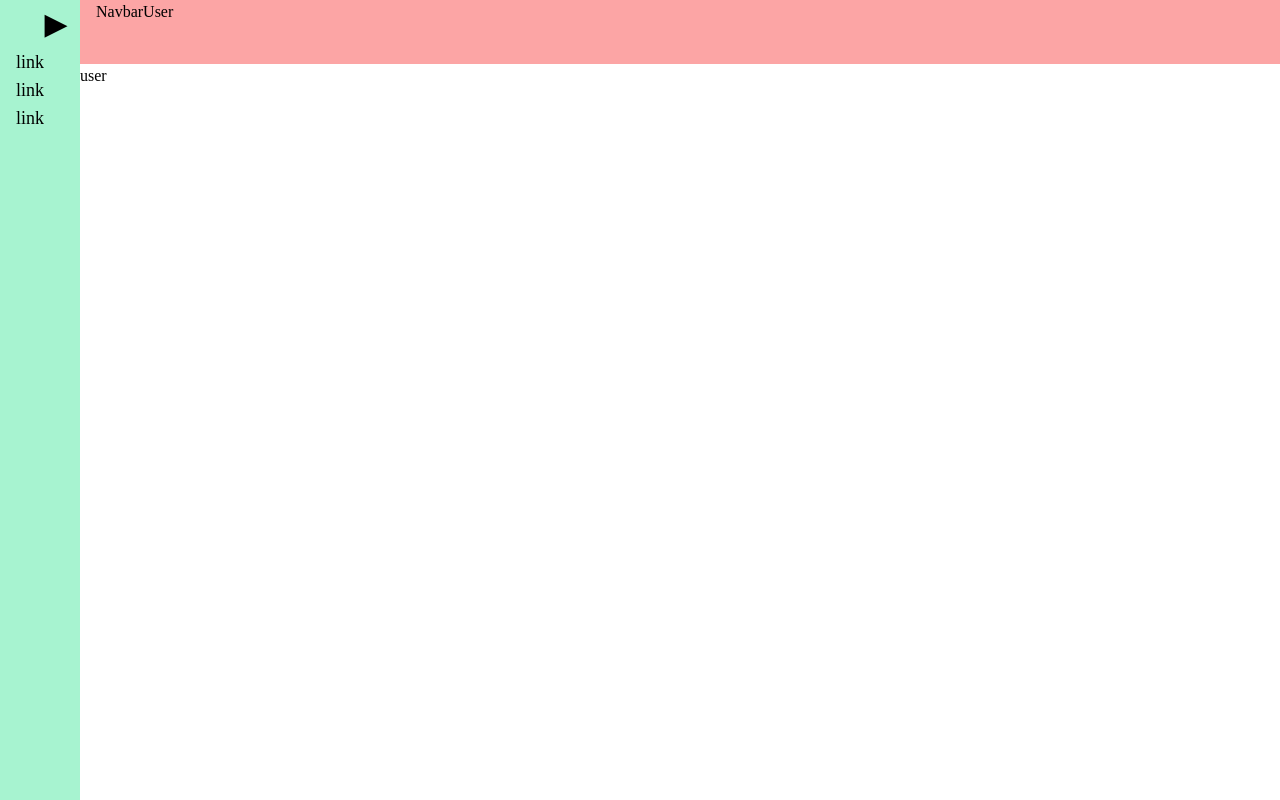
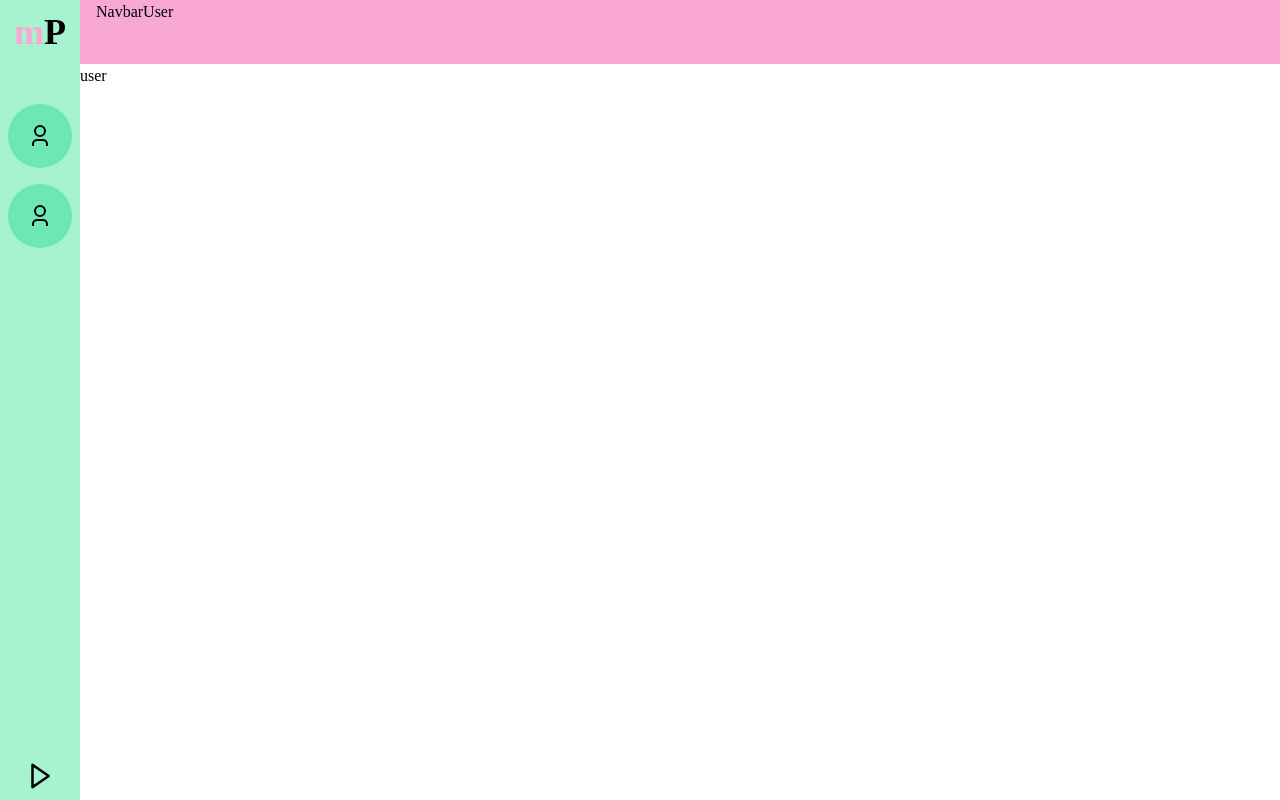
Before and after one commit to portrecistajeden/mypets-react, a React (Create React App) app: page /user in a window 1280 px wide. Built offline with nearby package versions, Linux system fonts and the light colour scheme.

Commit message:
sidebar progress

```diff
--- a/package.json
+++ b/package.json
@@ -8,6 +8,7 @@
     "@testing-library/user-event": "^13.5.0",
     "react": "^18.2.0",
     "react-dom": "^18.2.0",
+    "react-icons": "^4.8.0",
     "react-scripts": "5.0.1",
     "web-vitals": "^2.1.4"
   },
--- a/src/Components/NavbarMain.jsx
+++ b/src/Components/NavbarMain.jsx
@@ -3,7 +3,7 @@ import NavLink from "./Navlink";
 
 export default function NavbarMain() {
     return(
-        <div className="w-full bg-transparent h-16 flex flex-row items-center justify-between px-4">
+        <div className="fixed top-0 w-full bg-transparent h-16 flex flex-row items-center justify-between px-4">
             <Link className="text-4xl font-bold hover:text-pink-300 transition duration-300" to='/'><span className="text-pink-300">my</span>Pets</Link>
             <div className="flex flex-row items-center justify-end">
                 <NavLink target={'/about'} text={'About'}/>
--- a/src/Components/NavbarUser.jsx
+++ b/src/Components/NavbarUser.jsx
@@ -1,6 +1,6 @@
 
 export default function NavbarUser() {
   return (
-    <div className="bg-red-300 h-16 items-center justify-between px-4">NavbarUser</div>
+    <div className="bg-pink-300 h-16 items-center justify-between px-4">NavbarUser</div>
   )
 }
--- /dev/null
+++ b/src/Components/Sidebar/Logo.jsx
@@ -0,0 +1,9 @@
+import React from 'react'
+
+export default function Logo({sidebarHidden}) {
+  return (
+    <div className='flex items-center justify-center h-16 mb-8'>
+        <h1 className="text-4xl font-bold text-center m-0"><span className="text-pink-300">{sidebarHidden ? 'm' : 'my'}</span>{sidebarHidden ? 'P' : 'Pets'}</h1>
+    </div>
+  )
+}
--- a/src/Components/Sidebar/Sidebar.jsx
+++ b/src/Components/Sidebar/Sidebar.jsx
@@ -1,17 +1,21 @@
 import { useState } from "react";
-import NavLink from "../Navlink";
 import VisibilityButton from "./VisibilityButton";
+import Logo from "./Logo";
+import SidebarLink from "./SidebarLink";
+import {RiUser3Line} from 'react-icons/ri';
 
 export default function Sidebar() {
 
     const [sidebarHidden, setSidebarHidden] = useState(true);
 
     return(
-        <div className={`relative flex flex-col h-screen bg-emerald-200 ${sidebarHidden ? 'w-20' : 'w-52'} transition-width duration-200 ease-out`}>
+        <div className={`relative flex flex-col justify-between h-screen bg-emerald-200 ${sidebarHidden ? 'w-20' : 'w-52'} transition-width duration-200 ease-out`}>
+            <div className="flex flex-col">
+                <Logo sidebarHidden={sidebarHidden}/>
+                <SidebarLink target={'/'} text='link' icon={<RiUser3Line/>} sidebarHidden = {sidebarHidden}/>
+                <SidebarLink target={'/'} text='link' icon={<RiUser3Line/>} sidebarHidden = {sidebarHidden}/>
+            </div>
             <VisibilityButton sidebarHidden={sidebarHidden} setSidebarHidden={setSidebarHidden}/>
-            <NavLink target={'/'} text='link'/>
-            <NavLink target={'/'} text='link'/>
-            <NavLink target={'/'} text='link'/>
         </div>
     )
 }
--- /dev/null
+++ b/src/Components/Sidebar/SidebarLink.jsx
@@ -0,0 +1,18 @@
+import React from 'react'
+import { Link } from 'react-router-dom'
+
+export default function SidebarLink({target, text, icon, sidebarHidden}) {
+  return (
+    <div className='flex justify-center items-center w-full h-16 my-2'>
+        <Link to={target} className={`flex flex-row px-4 items-center text-2xl w-16 h-16 bg-emerald-300 rounded-[32px] hover:rounded-[6px]  duration-200 mx-0 ${sidebarHidden ? 'justify-center' : 'w-44'}`}>
+            {icon}
+
+            {sidebarHidden ?
+                <></>
+                :
+                text
+            }
+        </Link>
+    </div>
+  )
+}
--- a/src/Components/Sidebar/VisibilityButton.jsx
+++ b/src/Components/Sidebar/VisibilityButton.jsx
@@ -1,9 +1,10 @@
 import React from 'react'
+import { BiRightArrow } from 'react-icons/bi';
 
 export default function VisibilityButton({sidebarHidden, setSidebarHidden}) {
   return (
-    <button onClick={() => setSidebarHidden(!sidebarHidden)} className='w-12 h-12 ml-auto'>
-        <div className={`${sidebarHidden ? '' : 'rotate-180'} transition duration-300 ease-in-out text-3xl`}>▶</div>
+    <button onClick={() => setSidebarHidden(!sidebarHidden)} className='w-12 h-12 ml-auto mr-4 hover:text-pink-300'>
+        <BiRightArrow className={`${sidebarHidden ? '' : 'rotate-180'} transition duration-200 ease-in-out text-3xl mx-auto`}/>
     </button>
   )
 }
--- a/src/Pages/Home.jsx
+++ b/src/Pages/Home.jsx
@@ -25,7 +25,7 @@ export default function Home() {
                 Aliquam commodo justo luctus purus sagittis, ut scelerisque arcu commodo. Etiam placerat erat accumsan libero varius, et rhoncus risus luctus. Fusce metus mi, malesuada sit amet eleifend vel, posuere in est. In volutpat sem ac eros vehicula convallis.
                 </h3>
                 <div className="mt-8">
-                    <Button target='/' text={'Sign in'} bgHoverColor={'bg-pink-300'}/>
+                    <Button target='/user' text={'Sign in'} bgHoverColor={'bg-pink-300'}/>
                     <Button target='/' text={'Create account'} bgHoverColor={'bg-emerald-300'}/>
                 </div>
             </div>
--- a/tailwind.config.js
+++ b/tailwind.config.js
@@ -8,6 +8,12 @@ module.exports = {
             transitionProperty: {
                 'width': 'width'
             },
+            colors: {
+                'primary': '#B2A4FF',
+                'secondary': '#FFB4B4',
+                'tetrary': '#FFDEB4',
+                'accent': '#FDF7C3'
+            }
         },
      },
      plugins: [],
```
Also changed, not shown: 1 other file (tests, documents, lock files or other folders).
